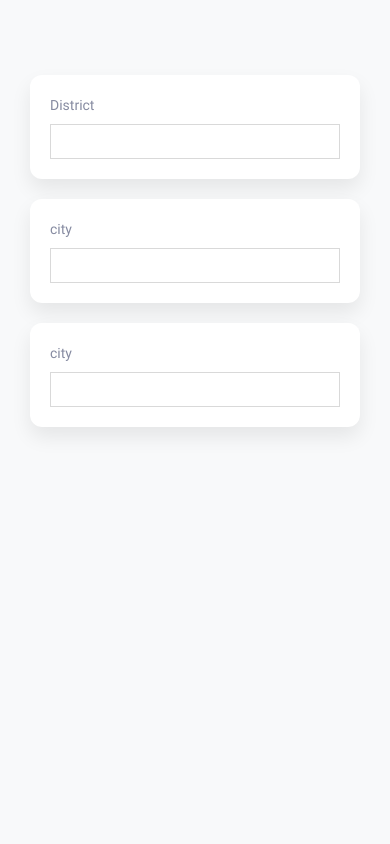
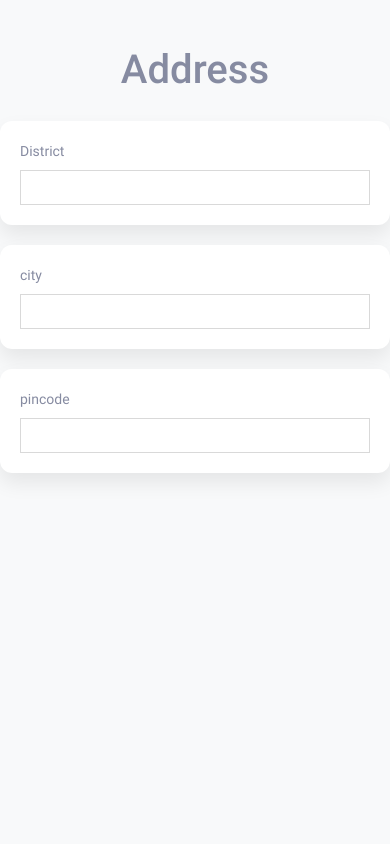
Before and after one commit to satindersharma/IndiaFilter, a Django app: page / in a window 390 px wide. Run offline with Django 3.2, Linux system fonts and the light colour scheme; some libraries are stand-ins or nearby versions.

Commit message:
search dist

```diff
--- a/searchapp/urls.py
+++ b/searchapp/urls.py
@@ -5,4 +5,5 @@ urlpatterns = [
     path('', views.Home.as_view(),name='home'),
     # path('',include('searchapp.urls')),
     path('search/', views.SearchData.as_view(),name='search'),
+    path('unique/', views.UniqueData.as_view(),name='search'),
 ]
--- a/searchapp/views.py
+++ b/searchapp/views.py
@@ -32,16 +32,32 @@ class SearchData(TemplateView):
         print('diss',district)
         print('city',city)
         print('pincode',pincode)
+
+        if city and ((not district) and (not pincode)):
+            print('only city')
+            k = India.objects.filter(taluk__icontains=city).values('districtname','taluk').distinct()
+            print(k.query)
+            return JsonResponse(list(k), safe=False)
+        if pincode and ((not city) and (not district)):
+            k = India.objects.filter(pincode=pincode).values('districtname','taluk','pincode').distinct()
+
+            return JsonResponse(list(k), safe=False)
+
         if district and city and pincode:
             k = India.objects.filter(districtname__exact=district,taluk__exact=city).values('districtname','taluk','pincode').distinct()
 
             return JsonResponse(list(k), safe=False)
         if district and city:
             k = India.objects.filter(districtname__iexact=district).values('districtname','taluk').distinct()
-
             return JsonResponse(list(k), safe=False)
         if district:
             k = India.objects.filter(districtname__icontains=district).values('districtname','taluk').distinct()
-
+            # print(k)
             return JsonResponse(list(k), safe=False)
         return render(request, "home.html", context)
+class UniqueData(TemplateView):
+    def get(self, request, format=None):
+        k =India.objects.values('districtname','taluk','pincode').distinct()
+        print(k.query)
+        print(len(k))
+        return JsonResponse(list(k), safe=False)
--- a/static/css/styles.css
+++ b/static/css/styles.css
@@ -287,6 +287,6 @@ label.custom-control-label h5::selected {
 
 
 
-option.dropdown-item.citems{
+option.dropdown-item.citems, option.dropdown-item{
   cursor: pointer;
 }
--- a/static/js/dropsearch.js
+++ b/static/js/dropsearch.js
@@ -9,7 +9,12 @@ var uniquepin = new Set();
 var cityitems = document.querySelectorAll(".citems");
 var cityid = document.querySelector(".cityclass");
 var pincode_result = document.querySelector(".pincodeclass");
-function fetchdata(dist, city,pincode) {
+var finaldistrictvalue = "";
+var frompinreq = true;
+var fromdistreq = true;
+var fromcityreq = true;
+
+function fetchdata(dist, city, pincode) {
   city = city || "";
   pincode = pincode || "";
   $.ajax({
@@ -18,24 +23,21 @@ function fetchdata(dist, city,pincode) {
     dataType: "json",
     success: function (data) {
       Data = data;
-
-      // console.log(data[0]["districtname"]);
-      // uniqueitems.add(Data['districtname'])
-      if (city == "" && pincode == "") {
+      if (dist == "" && city == "" && pincode) {
+        console.log("fill from data run");
+        FillFromPin(Data);
+      } else if (city == "" && pincode == "") {
+        console.log("disrtict run");
         districtdrop(Data);
-      } else if(pincode == "") {
-        cityid.innerHTML = ''
+      } else if (pincode == "" && dist) {
+        console.log("city run");
+        finaldistrictvalue = dist;
+        cityid.innerHTML = "";
         citydrop(Data);
-      }
-      else{
+      } else {
+        console.log("pin run");
         pincodedrop(Data);
       }
-
-      // result.textContent = data[0]['districtname']
-
-      // parent.append(data[0]['districtname'])
-
-      // citydrop(Data);
     },
     error: function (error_data) {
       console.log(error_data);
@@ -43,23 +45,72 @@ function fetchdata(dist, city,pincode) {
   });
 }
 
+selectdistrict.addEventListener("keyup", (event) => {
+  if (event.target.value.length > 2) {
+    result.innerHTML = "";
+    uniqueitems.clear();
+    fetchdata(event.target.value, (city = ""));
+    frompinreq = true;
+  }
+});
+
+function fillonclickDistrict(element) {
+  console.log(element);
+  selectdistrict.value = element;
+  result.innerHTML = "";
+  selectcity.value = "";
+  selectpincode.value = "";
+  if (frompinreq) {
+    fetchdata((dist = element), (city = "city"));
+  }
+}
+
+function distselectfunction() {
+  result.addEventListener("click", (event) => {
+    fillonclickDistrict(event.target.value);
+  });
+}
+
 function districtdrop(Data) {
-  // var talukdata = Data[]
-
+  console.log("data for district", Data);
   Data.forEach(function (x, i) {
     uniqueitems.add(x["districtname"]);
   });
-  console.log(uniqueitems);
+  // console.log(uniqueitems);
   result.innerHTML = "";
   uniqueitems.forEach(function (t, y) {
     result.innerHTML += `<option class="dropdown-item citems" value="${t}">${t}</option>`;
-    // selectdistrict.insertAdjacentHTML('afterend',`<option class="dropdown-item citems" value="${t}">${t}</option>`);
+    // selectdistrict.insertAdjacentHTML('afterend',`<option class="dropdown-item ditems" value="${t}">${t}</option>`);
   });
   uniqueitems.clear();
+
   distselectfunction();
 }
 
+function fillonclickCity(element) {
+  console.log(element);
+  selectcity.value = element;
+  cityid.innerHTML = "";
+  if (frompinreq) {
+    console.log("fecthed after city");
+
+    fetchdata(
+      (dist = finaldistrictvalue),
+      (city = element),
+      (pincode = "pincode")
+    );
+  }
+}
+
+function cityselectfunction() {
+  cityid.addEventListener("click", (event) => {
+    // console.log("runn");
+    fillonclickCity(event.target.value);
+  });
+}
+
 function citydrop(Data) {
+  console.log("data for city", Data);
   Data.forEach(function (p, o) {
     uniquecity.add(p["taluk"]);
     // console.log(p["taluk"])
@@ -68,55 +119,21 @@ function citydrop(Data) {
   // uniquecity.clear();
   uniquecity.forEach(function (u, v) {
     // console.log("CITY" + Data["districtname"]);
-    cityid.innerHTML += `<option class="dropdown-item" value="${u}">${u}</option>`;
+    cityid.innerHTML += `<option class="dropdown-item citems" value="${u}">${u}</option>`;
   });
   uniquecity.clear();
+  cityselectfunction();
 }
 
-function pincodedrop(Data) {
-  Data.forEach(function (p, o) {
-    uniquepin.add(p["pincode"]);
-    // console.log(p["taluk"])
-  });
-  // console.log("taluk" + uniquecity.values());
-  // uniquecity.clear();
-  uniquepin.forEach(function (u, v) {
-    // console.log("CITY" + Data["districtname"]);
-    pincode_result.innerHTML += `<option class="dropdown-item" value="${u}">${u}</option>`;
-  });
-  uniquepin.clear();
-}
-
-
-
-selectdistrict.addEventListener("keyup", (event) => {
-  // result.textContent = event.target.value
-  result.innerHTML = "";
-  // if(cityitems){
-  //   cityitems.forEach(function(c,t){
-  //     c.parentNode.removeChild(c);
-  //   });
-
-  // }
-
-  uniqueitems.clear();
-  // console.log(event.target.value)
-  fetchdata(event.target.value, (city = ""));
+selectcity.addEventListener("keyup", (event) => {
+  searchfilterlist();
+  if (event.target.value.length > 3) {
+    result.innerHTML = "";
+    cityid.innerHTML = "";
+    uniqueitems.clear();
+    fetchdata((dist = ""), (city = event.target.value), (pincode = ""));
+  }
 });
-
-function fillonclickDistrict(element) {
-  console.log(element);
-  selectdistrict.value = element;
-  result.innerHTML = "";
-  fetchdata((dist = element), (city = "city"));
-}
-
-function fillonclickCity(element) {
-  console.log(element);
-  selectcity.value = element;
-  cityid.innerHTML = "";
-  fetchdata((dist = element), (city = "city"),(pincode='pincode'));
-}
 
 function fillonclickPin(element) {
   console.log(element);
@@ -125,46 +142,97 @@ function fillonclickPin(element) {
   // fetchdata((dist = element), (city = "city"),(pincode='pincode'));
 }
 
-function pinselectfunction(){
-  pincode_result.addEventListener("click",(event)=>{
-    fillonclickPin(event.target.value)
-  })
+function pinselectfunction() {
+  pincode_result.addEventListener("click", (event) => {
+    fillonclickPin(event.target.value);
+  });
 }
 
+function pincodedrop(Data) {
+  console.log("data for pin", Data);
+  Data.forEach(function (e, o) {
+    uniquepin.add(e["pincode"]);
+  });
 
-function cityselectfunction(){
-  cityid.addEventListener("click",(event)=>{
-    fillonclickCity(event.target.value)
-  })
+  pincode_result.innerHTML = "";
+  uniquepin.forEach(function (k, v) {
+    if (k !== undefined) {
+      pincode_result.innerHTML += `<option class="dropdown-item pitems" value="${k}">${k}</option>`;
+    }
+  });
+  uniquepin.clear();
+  pinselectfunction();
 }
 
-// selectdistrict.addEventListener('change',updatevalue);
-function distselectfunction() {
-  result.addEventListener("click", (event) => {
-    // console.log(event.target.value)
-    fillonclickDistrict(event.target.value);
-  });
+selectpincode.addEventListener("keyup", (event) => {
+  if (event.target.value.length === 6) {
+    result.innerHTML = "";
+    cityid.innerHTML = "";
+    fromdistreq = false;
+    fetchdata((dist = ""), (city = ""), (pincode = event.target.value));
+  }
+});
 
-  // if(cityitems != null){
-  // console.log(cityitems)
-  //   cityitems.forEach(function (x,y) {
-  //     x.addEventListener('onclick',(event)=>{
-  //       console.log(event)
-  //     })
-  //   })
-  // }
-  // Array.from(distclick).forEach(function(element) {
-  //   element.addEventListener('click', console.log(element));
-  // });
+function FillFromPin(Data) {
+  console.log("fill pin da", Data);
+  console.log(Data.length);
+  if (Data.length) {
+    console.log("1 part run");
+    selectdistrict.value = "";
+    selectcity.value = "";
+    selectpincode.style.color = "";
+    selectdistrict.value = Data[0]["districtname"] || "";
+    selectcity.value = Data[0]["taluk"] || "";
+    if (Data.length > 1) {
+      frompinreq = false;
+      citydrop(Data);
+    }
+  } else {
+    selectdistrict.value = "";
+    selectcity.value = "";
+    console.log("else part run");
+    selectpincode.style.color = "red";
 
-  // distclick.addEventListener('onclick',(event) =>
-  // {
-  //   console.log(event.target.value);
-  // });
+    // selectpincode.addEventListener("focus", (e) => {
+    //   e.target.style.borderColor = '#ff8080';
+    //   e.target.style.boxShadow = '0 0 0 0.2rem rgb(255 0 0 / 25%)';
+    // });
+  }
 }
 
-function updatevalue(e) {
-  result.textContent = e.target.value;
+function setcolorpincode() {
+  selectpincode.style.borderColor = "#ff8080";
+  selectpincode.style.boxShadow = "0 0 0 0.2rem rgb(255 0 0 / 25%)";
+}
+
+function searchfilterlist() {
+  // Declare variables
+  var input, filter, ul, li, a, i, txtValue;
+  if (selectcity.value !== undefined) {
+    filter = selectcity.value.toUpperCase();
+    ul = document.getElementById("city-result");
+    li = ul.getElementsByTagName("option");
+    console.log(li);
+    console.log(li.value);
+    // Loop through all list items, and hide those who don't match the search query
+    // for (i = 0; i < li.length; i++) {
+    //   // a = li[i].getElementsByTagName("a")[0];
+    //   txtValue = li.value.textContent || li.value.innerText;
+    //   if (txtValue.toUpperCase().indexOf(filter) > -1) {
+    //     li[i].style.display = "";
+    //   } else {
+    //     li[i].style.display = "none";
+    //   }
+    // }
+
+    // li.forEach((x,t)=>{
+    //     if(x.toUpperCase().indexOf(filter) > -1){
+    //       x.style.display = '';
+    //     }else{
+    //       x.style.display = "none";
+    //     }
+    // })
+  }
 }
 
 $(document).ready(function () {
--- a/templates/home.html
+++ b/templates/home.html
@@ -1,14 +1,20 @@
 {% extends "base.html" %} {% load static %} {% block content %}
-<div class="kt-mainpanel">
-  <div class="kt-pagebody">
-    <div class="row row-sm">
-      <div class="col-lg-12">
+<div class="contianer mt-5">
+<h1 class="text-center">Address</h1>
+  {% comment %} <div class="kt-pagebody"> {% endcomment %}
+    <div class="row row-sm main-content">
+
+        <div class="col-lg-2 col-md-2 col-sm-2">
+        </div>
+        <!-- col-6 -->
+
+
         <div class="col-lg-3 col-md-3 col-sm-3">
-          <div class="card">
+          <div class="card mg-t-20">
             <div class="card-body">
             <label for="district">District</label>
               <input class="form-control" type="text" name="" id="district">
-              <div  class='result'>
+              <div  class='result' id='district-result'>
               </div>
             </div>
           </div>
@@ -22,7 +28,7 @@
               <div class="card-body">
 <label for="city">city</label>
 <input class="form-control" type="text" name="" id="city">
-<div class="cityclass"></div>
+<div class="cityclass" id='city-result'></div>
               </div>
               </div>
             </div>
@@ -36,21 +42,23 @@
             <div class="card mg-t-20">
               <div class="card">
                 <div class="card-body">
-                  <label for="pincode">city</label>
+                  <label for="pincode">pincode</label>
 <input class="form-control" type="text" name="" id="pincode">
-            <div class="pincodeclass"></div>
+            <div class="pincodeclass" id='pincode-result'></div>
               </div>
               <!-- card -->
             </div>
             <!-- col-6 -->
-          </div>
+
+
+
+
           <!-- col-sm -->
         </div>
         <!-- row -->
-      </div>
-      <!-- kt-pagebody -->
+
     </div>
-    <!-- kt-mainpanel -->
+    <!-- kt-mainpanel-container -->
 
     {% endblock content %}
   </div>
```
Also changed, not shown: getdistrict.py (+9 -2 lines).
